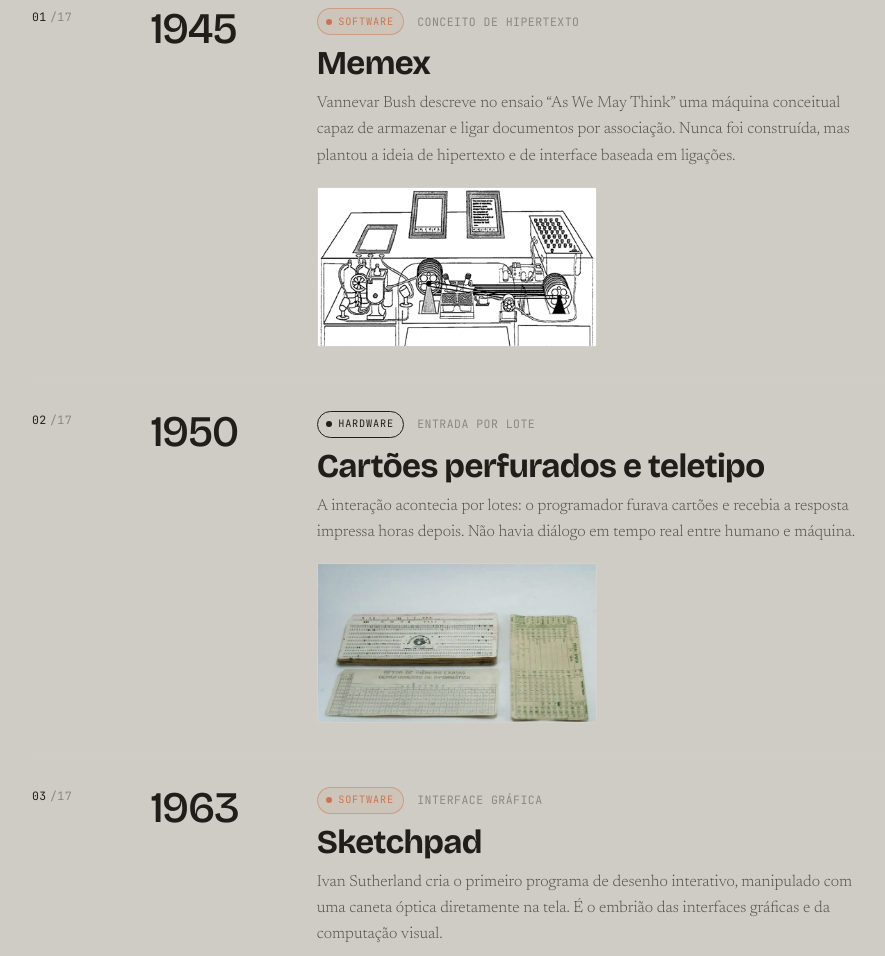
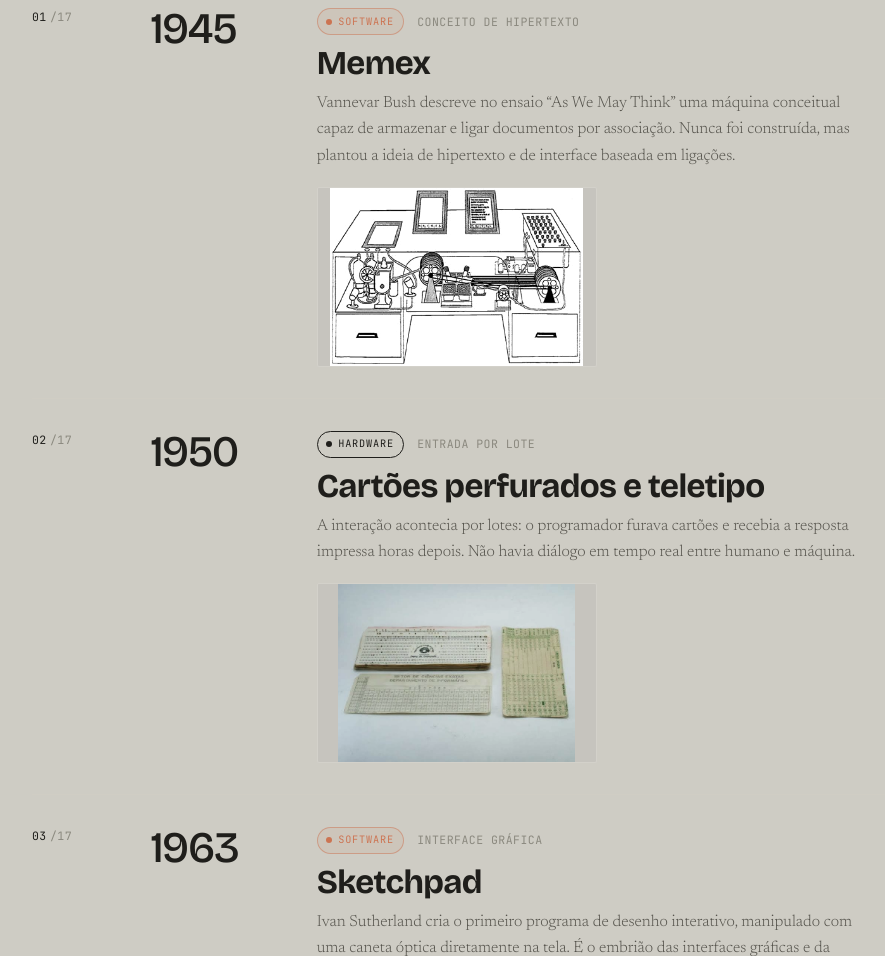
Before and after one commit to Deco-web/linha-do-tempo-interfaces, a plain HTML site: page index.html in a window 1280 px wide. Shown: the part 1307-2263 px from the top of the page, without its empty margins (32-917 px from the left). Drawn offline with nearby package versions, Linux system fonts and the light colour scheme.

Commit message:
fix: imagens com object-fit: contain para não cortar rostos

```diff
--- a/css/styles.css
+++ b/css/styles.css
@@ -416,12 +416,13 @@ em {
 .registro__imagem img {
   display: block;
   width: 100%;
-  height: 160px;
-  object-fit: cover;
-  object-position: center top;
+  height: 180px;
+  object-fit: contain;
+  object-position: center center;
   border-radius: 2px;
   filter: grayscale(30%) contrast(1.05);
   border: 1px solid var(--linha);
+  background: var(--papel-2);
   transition: filter 0.3s var(--ease);
 }
 .registro:hover .registro__imagem img {
```
